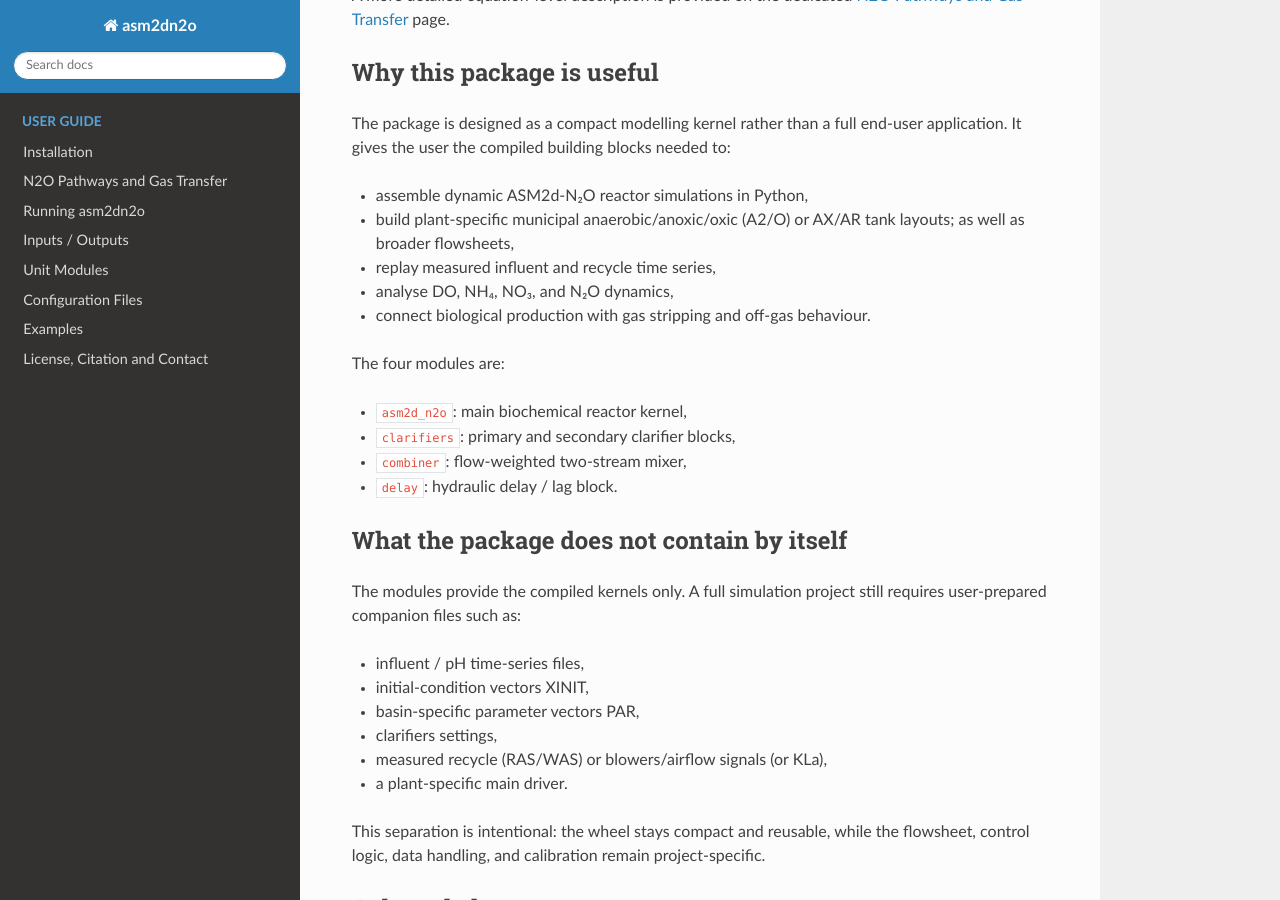
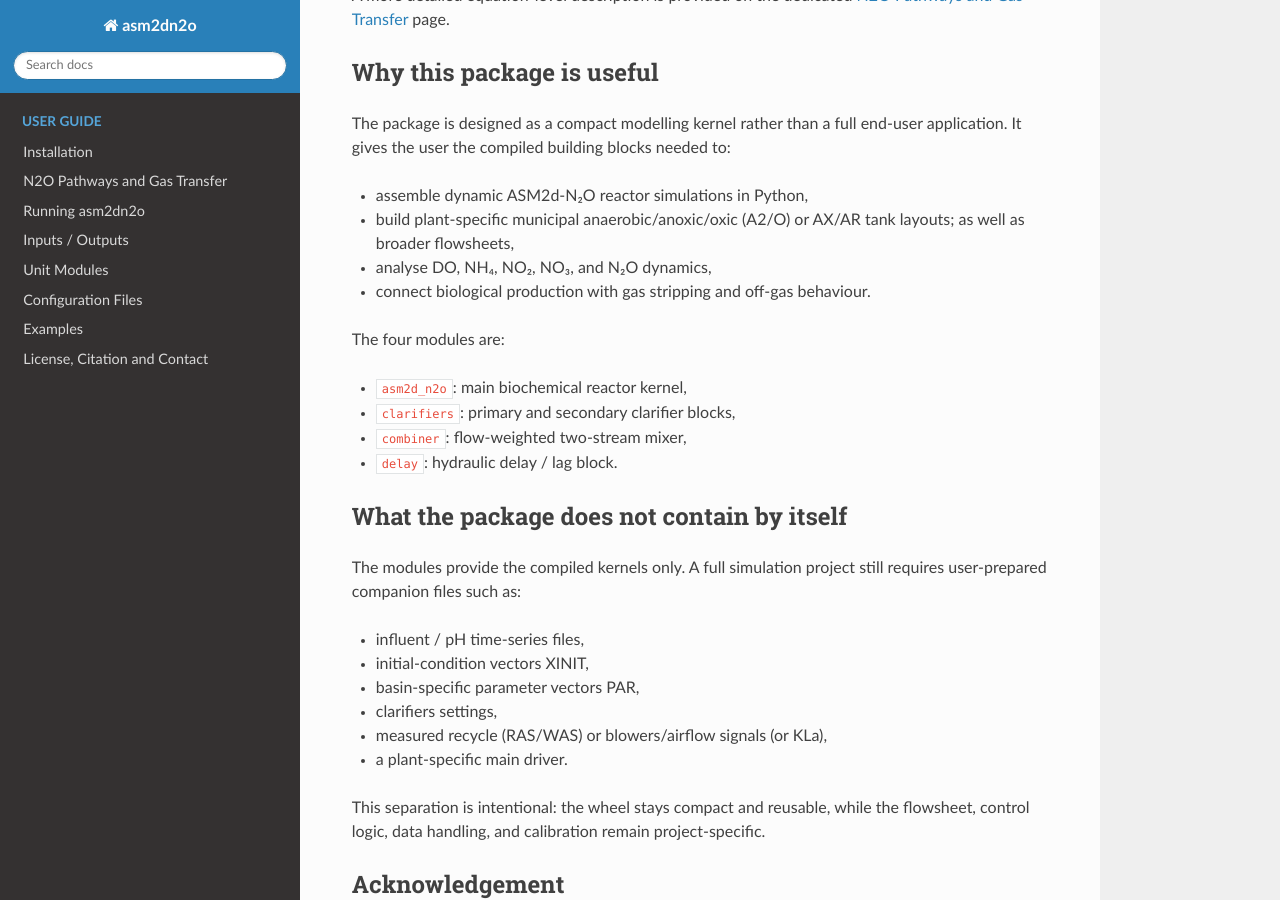
Before and after one commit to tabunama/asm2dn2o, a Sphinx documentation site: the page built from docs/source/index.rst, in a window 1280 px wide and 900 px high, scrolled down 948 px. Built offline with Sphinx 7.4.7 and the Read the Docs theme 3.1.0, drawn with Linux system fonts in a browser that asks for light colours.

Commit message:
Update docs

```diff
--- a/docs/source/index.rst
+++ b/docs/source/index.rst
@@ -55,8 +55,7 @@ end-user application. It gives the user the compiled building blocks needed to:
 
 - assemble dynamic ASM2d-N₂O reactor simulations in Python,
 - build plant-specific municipal anaerobic/anoxic/oxic (A2/O) or AX/AR tank layouts; as well as broader flowsheets,
-- replay measured influent and recycle time series,
-- analyse DO, NH₄, NO₃, and N₂O dynamics,
+- analyse DO, NH₄, NO₂, NO₃, and N₂O dynamics,
 - connect biological production with gas stripping and off-gas behaviour.
 
 The four modules are:
```
